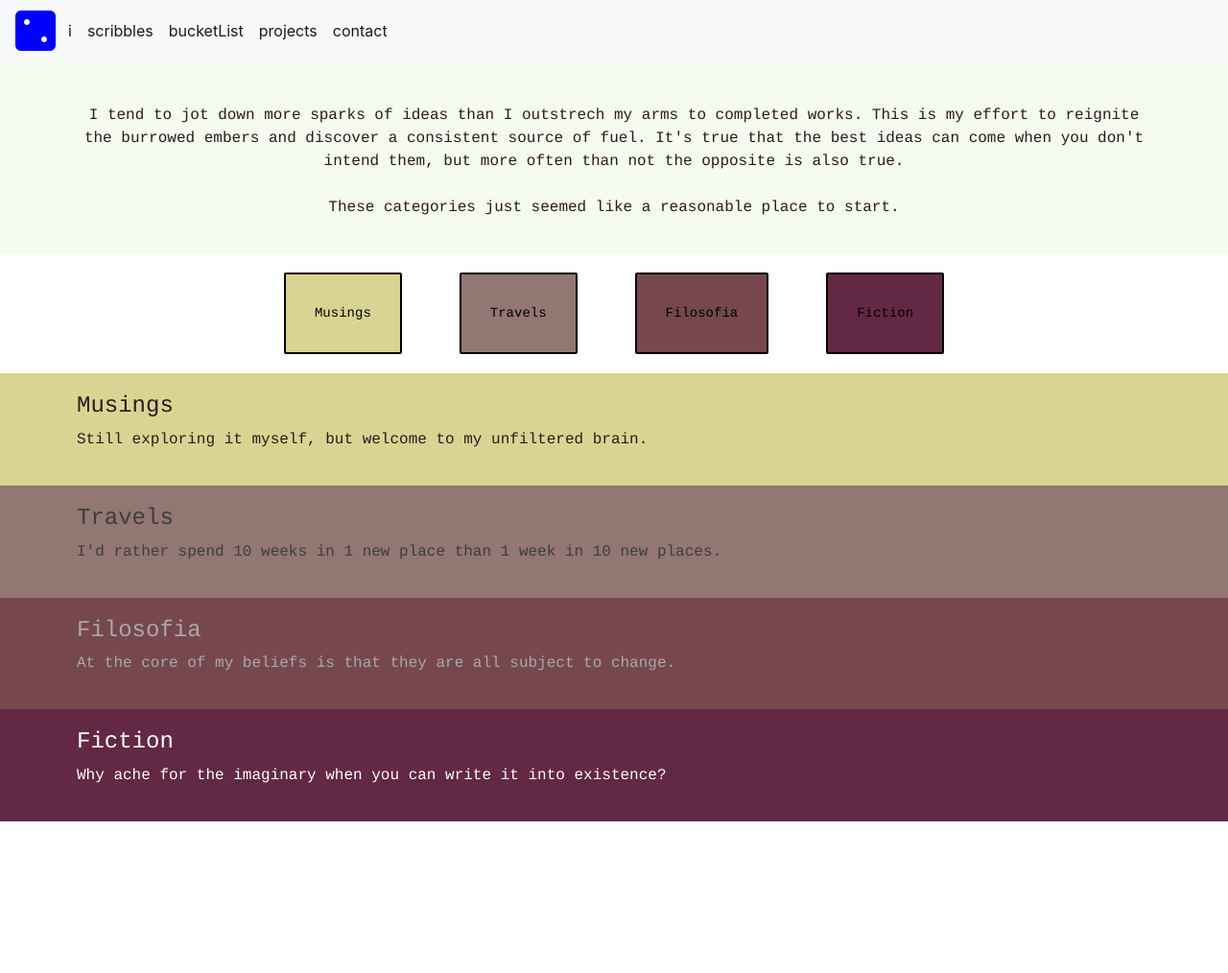
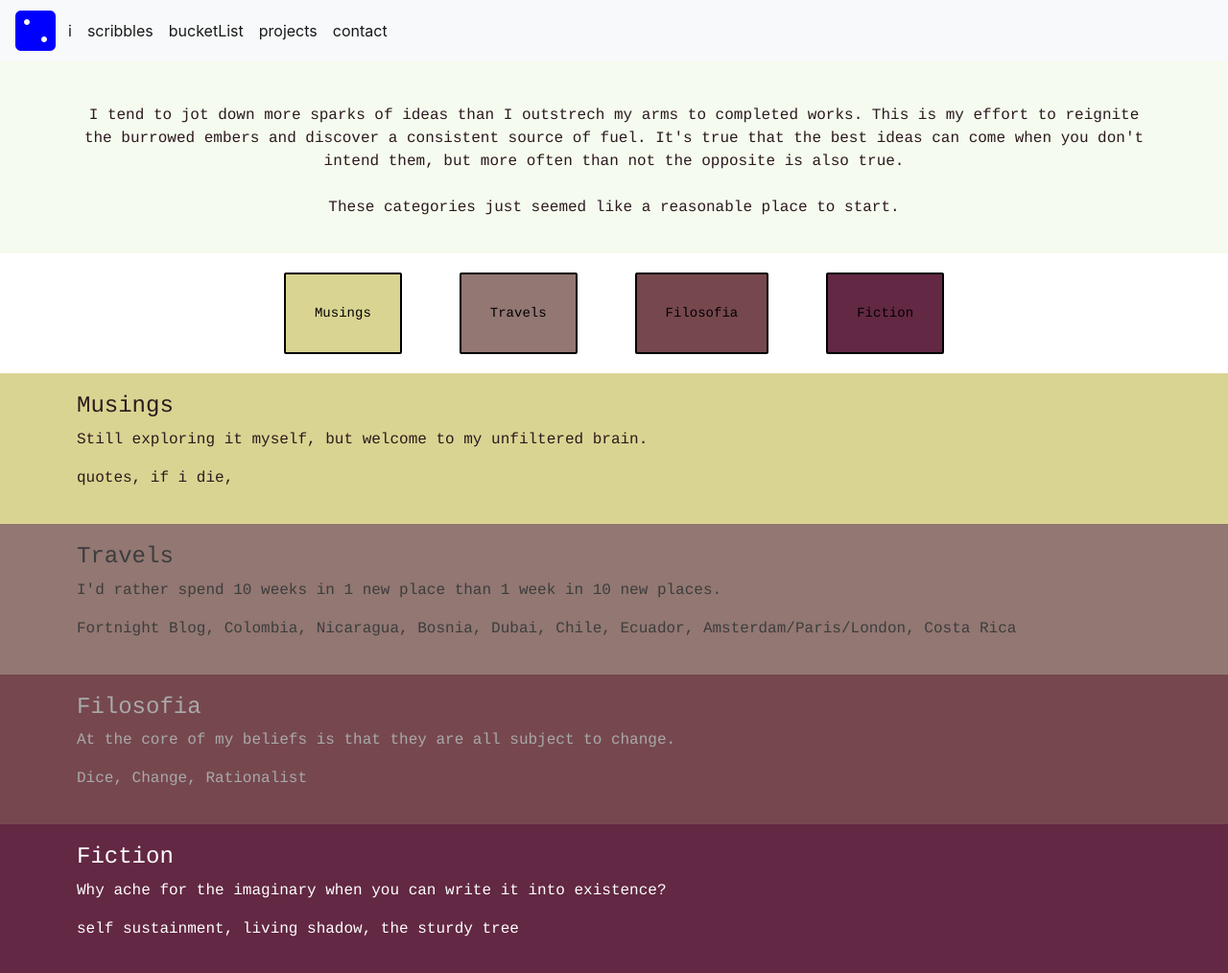
Before and after one commit to ameetkal/ameet.xyz, a plain HTML site: page scribbles.html in a window 1280 px wide. Shown: the whole page at 96% size. Before the commit the page ends 856 px from the top, so only its background shows below. Drawn offline with nearby package versions, Linux system fonts and the light colour scheme.

Commit message:
new scribble info

```diff
--- a/scribbles.html
+++ b/scribbles.html
@@ -61,18 +61,30 @@
 		<div class="musings section">
 			<h4 id="musingsHeader">Musings</h4>
 			<p>Still exploring it myself, but welcome to my unfiltered brain. </p>
+			<p>
+					quotes, if i die,
+			</p>
 		</div>
 		<div class="travels section">
 			<h4>Travels</h4>
 			<p>I'd rather spend 10 weeks in 1 new place than 1 week in 10 new places. </p>
+			<p>
+				Fortnight Blog, Colombia, Nicaragua, Bosnia, Dubai, Chile, Ecuador, Amsterdam/Paris/London, Costa Rica
+			</p>
 		</div>
 		<div class="filosofia section">
 			<h4>Filosofia</h4>
 			<p>At the core of my beliefs is that they are all subject to change. </p>
+			<p>
+				Dice, Change, Rationalist
+			</p>
 		</div>
 		<div class="fiction section">
 			<h4>Fiction</h4>
 			<p>Why ache for the imaginary when you can write it into existence?</p>
+			<p>
+				self sustainment, living shadow, the sturdy tree
+			</p>
 		</div>
 </div>
 <script type="text/javascript" src="scribbles.js"></script>
```
